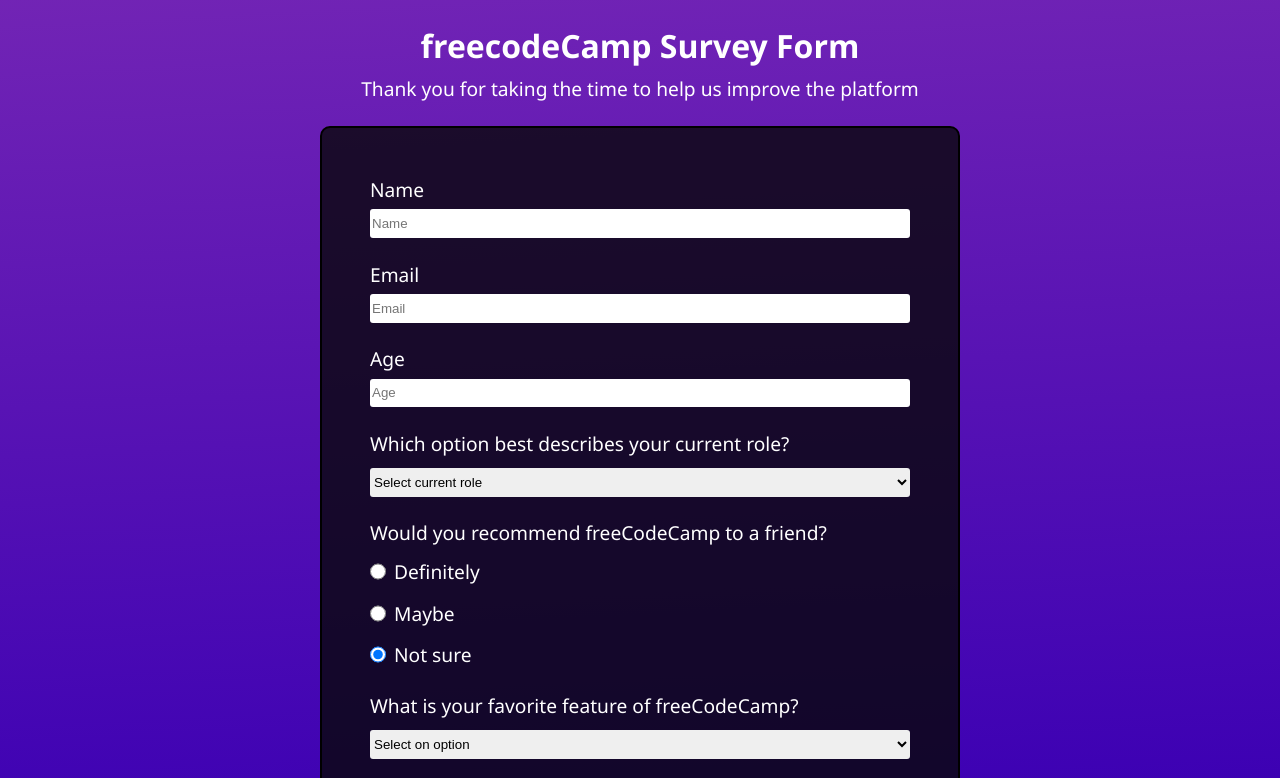
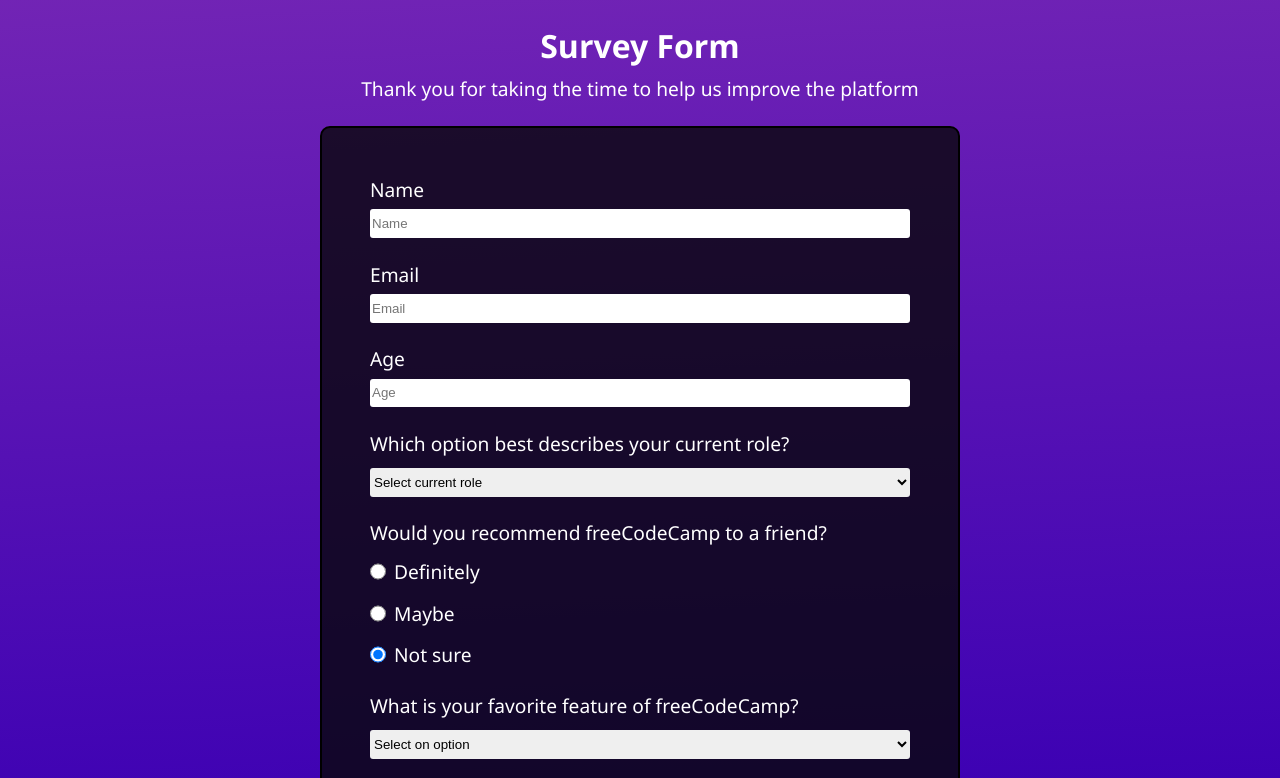
Before and after one commit to kalpesh-d/Survey-Form-Responsive-Web-Design-freecodecamp, a plain HTML site: page index.html in a window 1280 px wide. Shown: the top 778 px of the page. Drawn offline with Linux system fonts and the light colour scheme.

Commit message:
Update index.html

```diff
--- a/index.html
+++ b/index.html
@@ -9,7 +9,7 @@
   <div class="container">
     <body>
       <header>
-        <h1 id="title">freecodeCamp Survey Form</h1>
+        <h1 id="title">Survey Form</h1>
         <p id="description">
           Thank you for taking the time to help us improve the platform
         </p>
```
